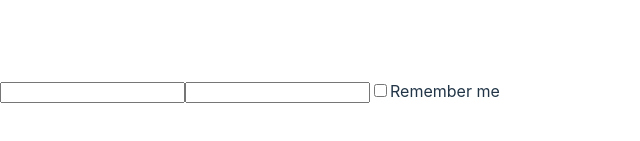
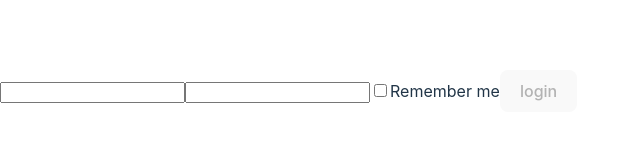
Before and after one commit to massimorabuffo/react, a React (Vite) app: page / in a window 1280 px wide. Shown: the part 309-450 px from the top of the page, without its empty margins (0-640 px from the left). Built offline with nearby package versions, Linux system fonts and the light colour scheme.

Commit message:
esercizio incompleto, manca la funzione onLogin

```diff
--- a/src/App.jsx
+++ b/src/App.jsx
@@ -1,6 +1,6 @@
 import { useState } from "react"
 
-function Login() {
+function Login({prop}) {
   const [data, setData] = useState({
     userName: '',
     password: '',
@@ -11,7 +11,6 @@
     const value = event.target.value;
     const name = event.target.name;
     const checked = event.target.checked;
-    console.log(checked)
 
     setData((data) => {
       return {
@@ -26,12 +25,17 @@
           <input type="password" name = 'password' value = {data.password} onChange={handleChange}/>
           <input type="checkbox" name = 'remember' checked = {data.remember} onChange={handleChange} />
           <label>Remember me</label>
+          <button disabled={!data.userName || !data.password} onClick={prop}>login</button>
          </>
+}
+
+const onLogin = () => {
+  console.log(data);
 }
 
 function App() {
   return <>
-          <Login />
+          <Login prop={onLogin}/>
          </>
 }
 
```
